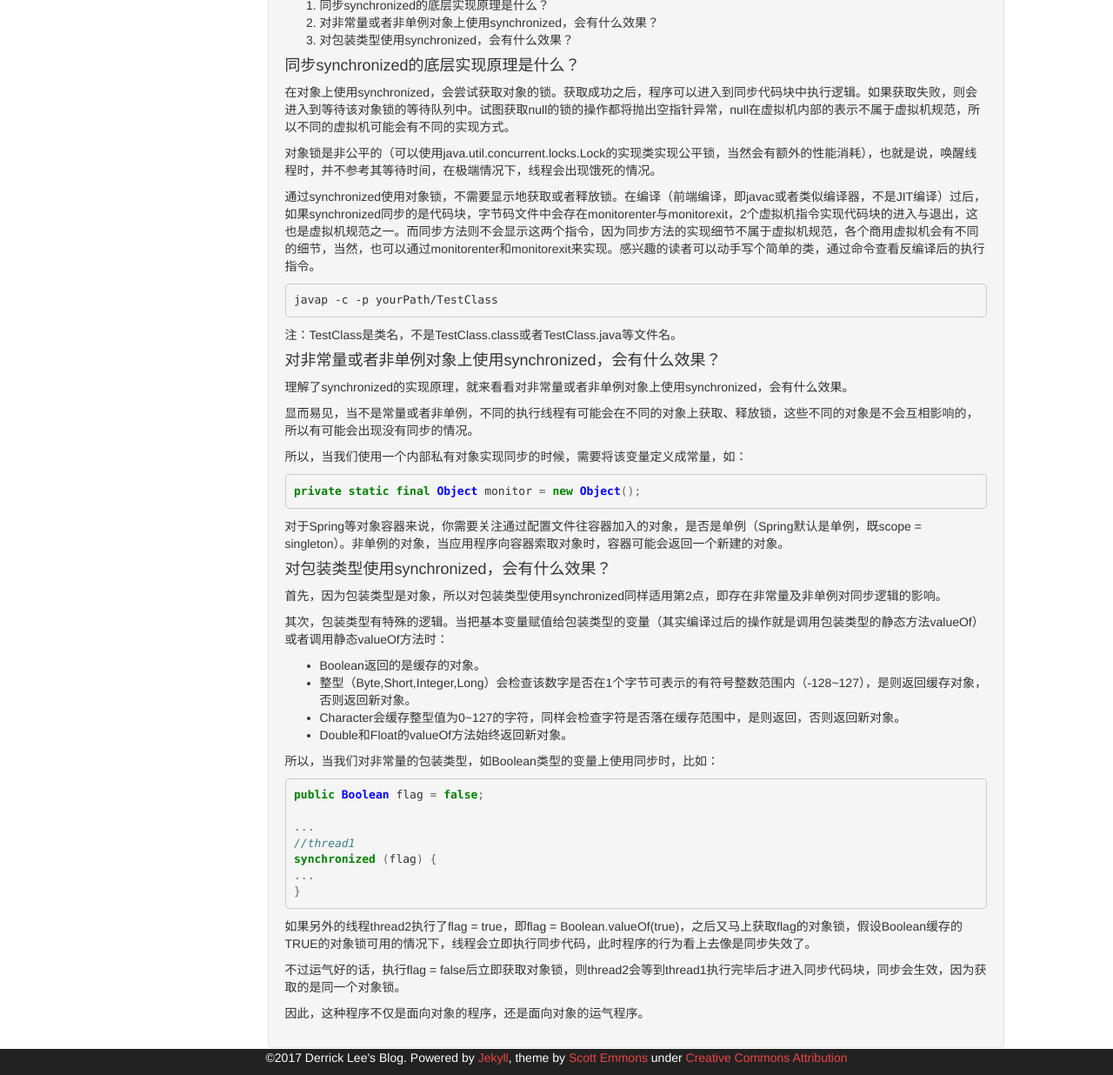
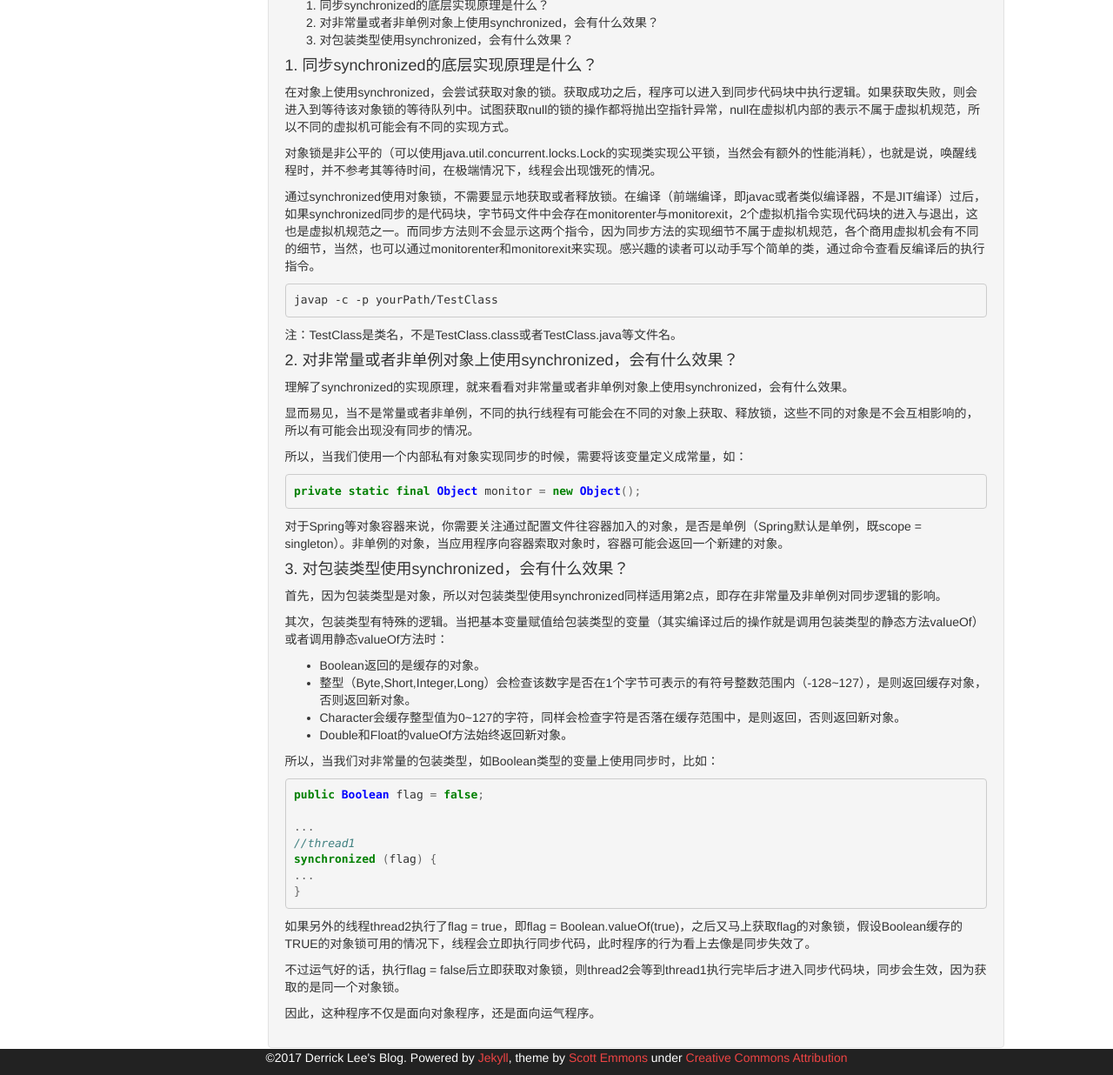
Before and after one commit to leesir/leesir.github.io, a Jekyll site: the page built from _posts/2016-07-03-summary-synchronized-error.md, in a window 1280 px wide and 1400 px high, cut to the strip 164-1400 px from the top of the window. Shown: the whole strip at 87% size. Built offline with Jekyll 4.4.1, drawn with Linux system fonts in a browser that asks for light colours; comment, search, counter and statistics services are not loaded.

Commit message:
修改文章内容

````diff
--- a/_posts/2016-07-03-summary-synchronized-error.md
+++ b/_posts/2016-07-03-summary-synchronized-error.md
@@ -15,7 +15,7 @@
 
 <!-- more -->
 
-#### 同步synchronized的底层实现原理是什么？
+#### 1. 同步synchronized的底层实现原理是什么？
 
 在对象上使用synchronized，会尝试获取对象的锁。获取成功之后，程序可以进入到同步代码块中执行逻辑。如果获取失败，则会进入到等待该对象锁的等待队列中。试图获取null的锁的操作都将抛出空指针异常，null在虚拟机内部的表示不属于虚拟机规范，所以不同的虚拟机可能会有不同的实现方式。
 
@@ -27,7 +27,7 @@
 javap -c -p yourPath/TestClass
 ```
 注：TestClass是类名，不是TestClass.class或者TestClass.java等文件名。
-#### 对非常量或者非单例对象上使用synchronized，会有什么效果？
+#### 2. 对非常量或者非单例对象上使用synchronized，会有什么效果？
 
 理解了synchronized的实现原理，就来看看对非常量或者非单例对象上使用synchronized，会有什么效果。
 
@@ -41,7 +41,7 @@
 
 对于Spring等对象容器来说，你需要关注通过配置文件往容器加入的对象，是否是单例（Spring默认是单例，既scope = singleton）。非单例的对象，当应用程序向容器索取对象时，容器可能会返回一个新建的对象。
 
-#### 对包装类型使用synchronized，会有什么效果？
+#### 3. 对包装类型使用synchronized，会有什么效果？
 
 首先，因为包装类型是对象，所以对包装类型使用synchronized同样适用第2点，即存在非常量及非单例对同步逻辑的影响。
 
@@ -68,4 +68,4 @@
 
 不过运气好的话，执行flag = false后立即获取对象锁，则thread2会等到thread1执行完毕后才进入同步代码块，同步会生效，因为获取的是同一个对象锁。
 
-因此，这种程序不仅是面向对象的程序，还是面向对象的运气程序。
+因此，这种程序不仅是面向对象程序，还是面向运气程序。
````
